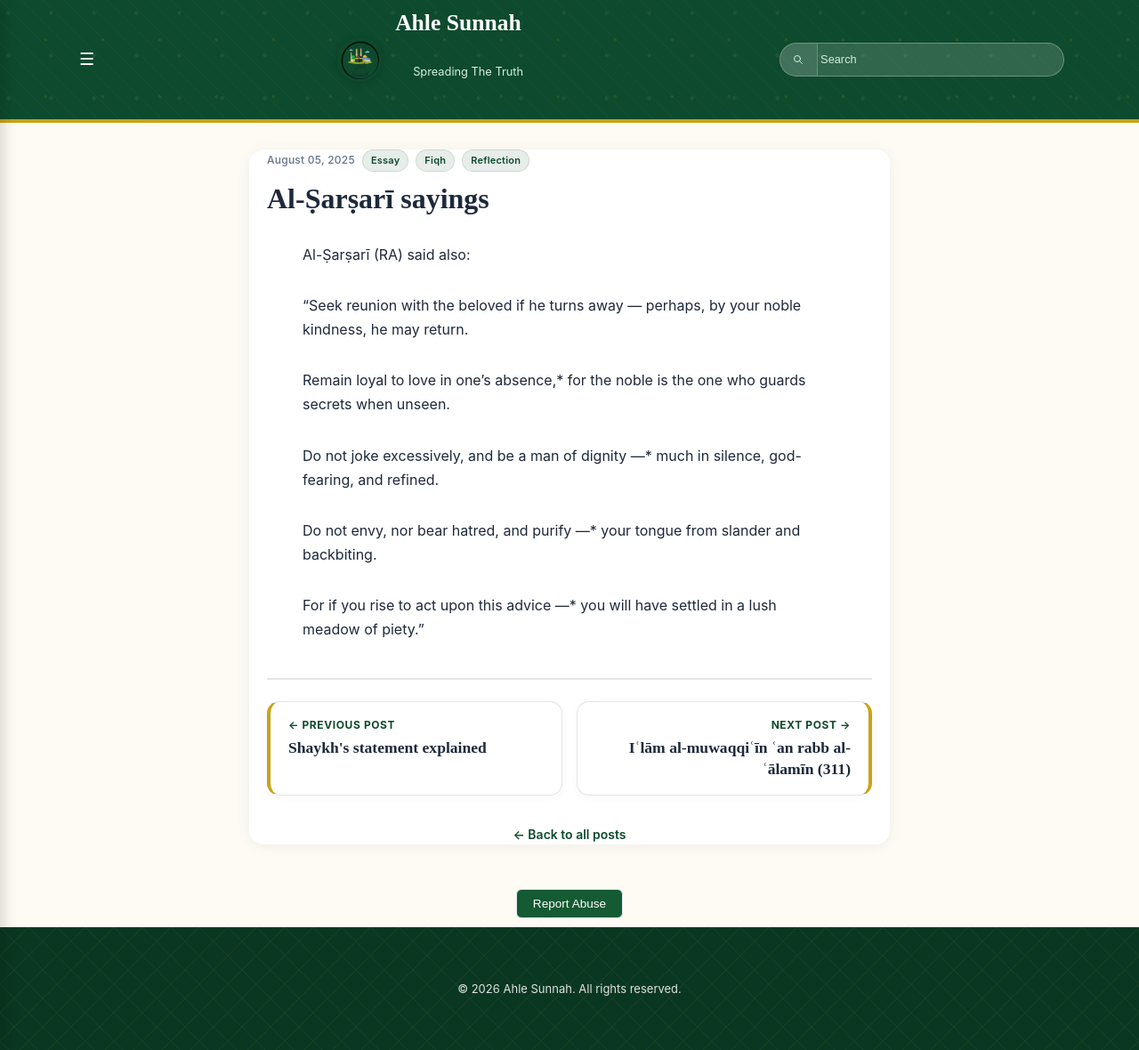
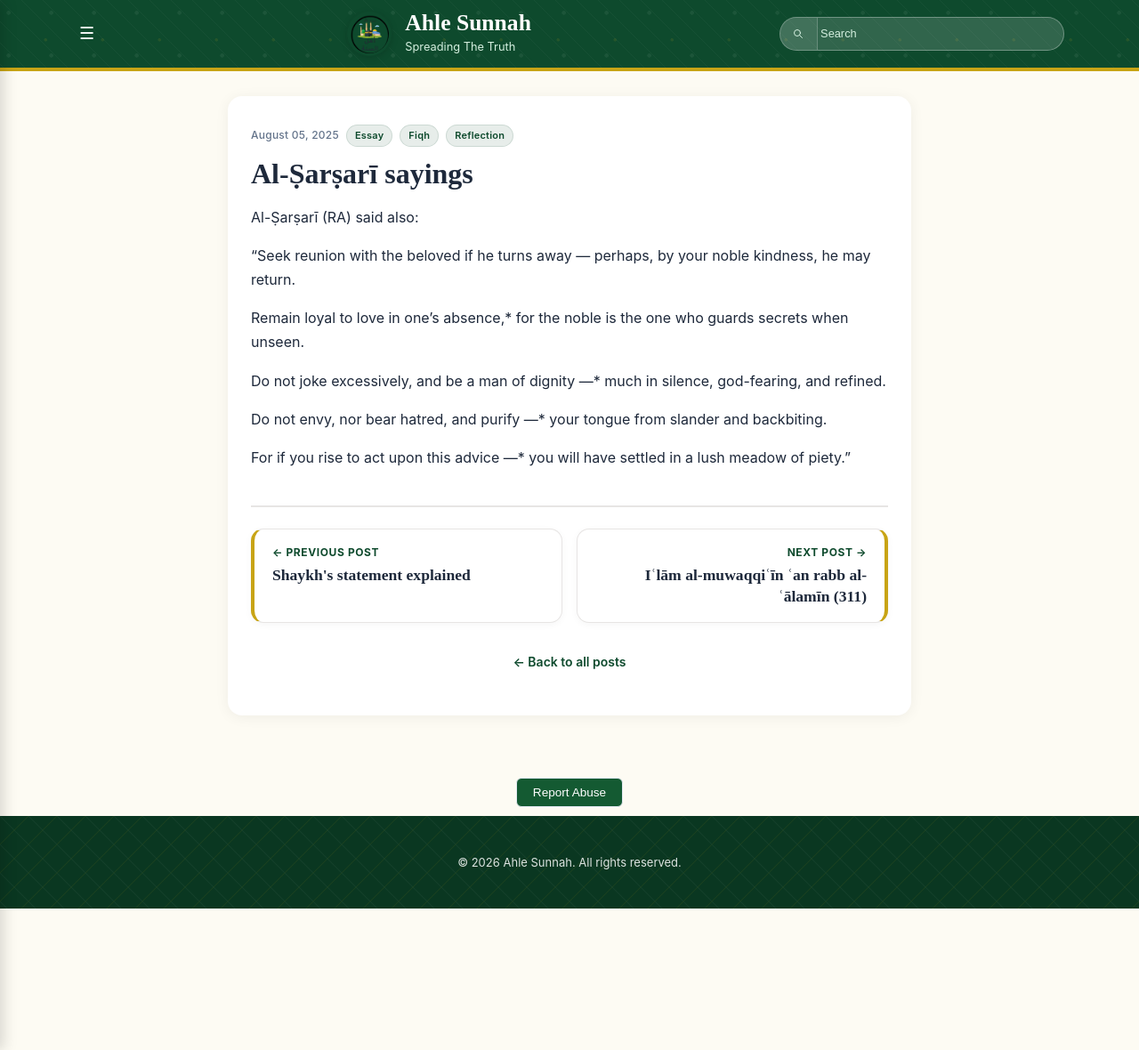
Before and after one commit to Fali17/ahlesunnah, a Jekyll site: the page built from _posts/2025-08-05-al-sarsari-sayings.md, in a window 1280 px wide and 1180 px high. Shown: the whole window at 89% size. Built offline with Jekyll 4.4.1, drawn with Linux system fonts in a browser that asks for light colours.

Commit message:
Update main.css

```diff
--- a/assets/css/main.css
+++ b/assets/css/main.css
@@ -777,44 +777,47 @@
     max-width: 100%;
     width: 100%;
   }
-}
 /* ==========================================================================
-   1. REGULAR TEXT CONTAINER FIX
+   1. ISOLATED ESSAY READING LAYER (TARGETS MAIN BODY TEXT ONLY)
    ========================================================================== */
 
-/* Centers reading column and makes long essays look professional on desktops */
-article, .post-content, main, p {
-    max-width: 760px !important;
-    margin: 30px auto !important;
-    padding: 0 20px !important;
+/* Clamps and centers text ONLY inside post bodies so headers/menus stay normal */
+.post-content, .entry-content, article .body, .markdown-body p {
+    max-width: 740px !important;
+    margin-left: auto !important;
+    margin-right: auto !important;
+    line-height: 1.85 !important;
+    font-size: 1.18rem !important;
+    color: #2c3e50 !important;
+}
 
 /* ==========================================================================
-   2. AUTOMATED ARABIC TEXT DETECTOR (NO POST EDITING REQUIRED)
+   2. AUTOMATED ARABIC TEXT ISOLATION (NO CODE COLLISION)
    ========================================================================== */
 
-/* Load a beautiful traditional Arabic academic typeface from Google Fonts */
+/* Load fonts cleanly from Google */
 @import url('https://googleapis.com');
 
-/* Forces any string of Arabic text on your entire website to flow elegantly */
-:lang(ar), [dir="rtl"], p:not(:empty) {
-    unicode-bidi: plaintext !important; /* Automatically detects Arabic blocks and flips layout direction right-to-left */
-}
-
-/* Applies typography formatting globally to Arabic scripts found inside your 60 posts */
+/* Font-face mapping for automatic character detection */
 @font-face {
     font-family: 'AutomatedArabic';
     src: local('Amiri'), local('Traditional Arabic');
-    unicode-range: U+0600-06FF, U+0750-077F, U+FB50-FDFF, U+FE70-FEFF; /* Targets all Arabic script Unicode blocks */
+    unicode-range: U+0600-06FF, U+0750-077F, U+FB50-FDFF, U+FE70-FEFF;
 }
 
-/* Upgrades the font scale and spacing whenever the browser detects the Arabic range */
-article, .post-content, p {
+/* Apply detection ONLY inside post text content elements */
+.post-content, .entry-content, .markdown-body {
     font-family: 'AutomatedArabic', inherit !important;
 }
 
-/* Target elements displaying Arabic script directly to give them adequate script spacing */
+/* Formats the layout behavior when Arabic script is actively found inside paragraphs */
+.post-content p:lang(ar), .entry-content p[dir="rtl"], .markdown-body p:not(:empty) {
+    unicode-bidi: plaintext !important;
+}
+
+/* Explicitly pads and spaces the letters out beautifully */
 *[lang="ar"], .arabic-text {
-    font-size: 1.55rem !important; /* Enlarged so fine diacritics / harakat vowel marks are perfectly clear */
-    line-height: 2.4 !important;    /* Spreads lines apart so vertical text markings never overlap */
+    font-size: 1.6rem !important;
+    line-height: 2.5 !important; /* Massive height to stop accent marks from breaking */
     font-family: 'Amiri', serif !important;
 }
```
